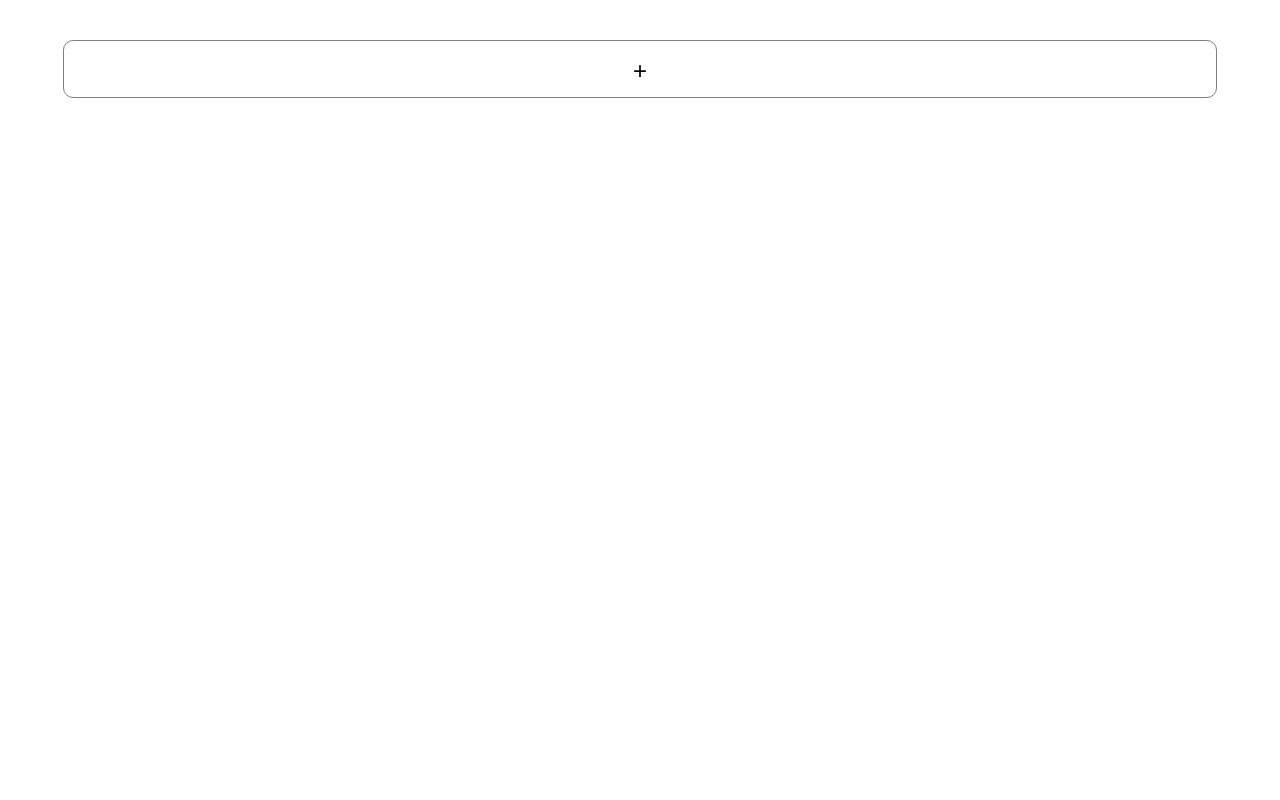
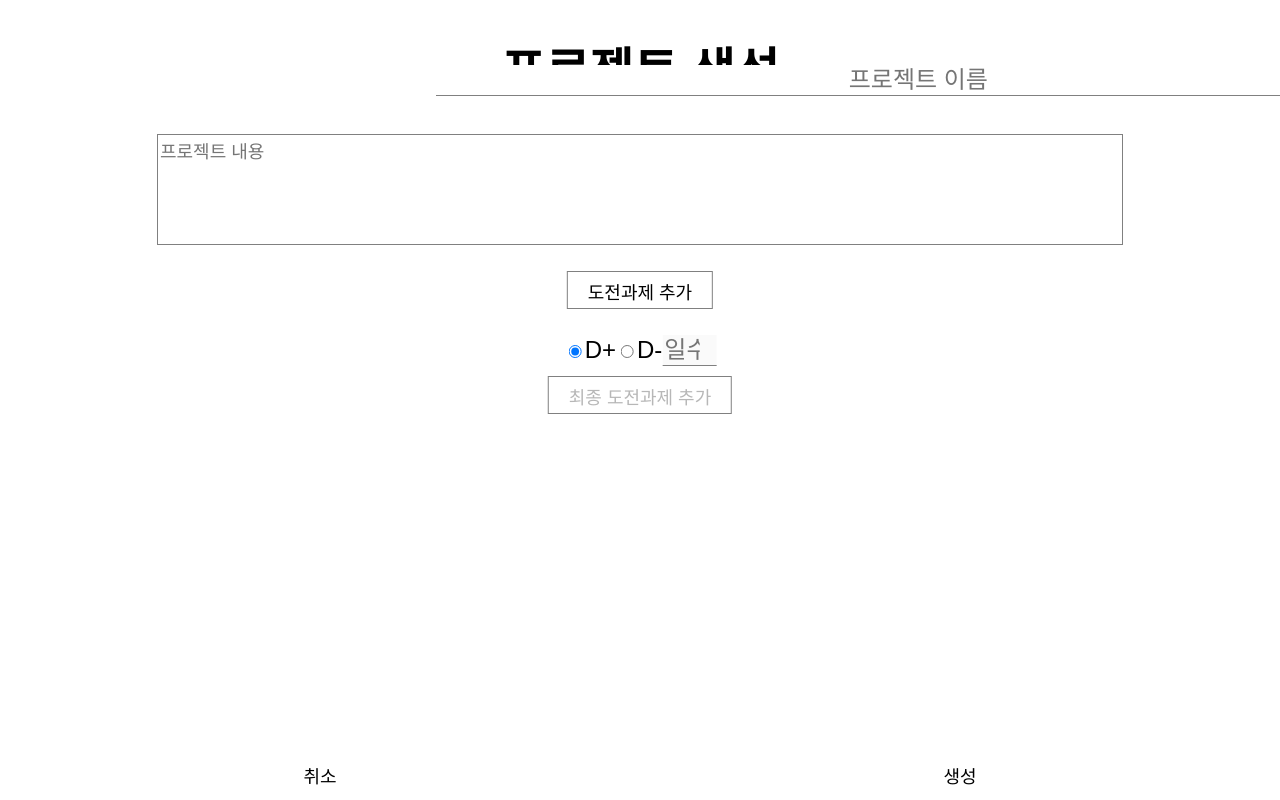
Before and after one commit to Leafurya/Dday-program, a React (Create React App) app in the folder client/: page / in a window 1280 px wide. Built offline with nearby package versions, Linux system fonts and the light colour scheme; a web font is replaced by a local one.

Commit message:
dev8
done design simply

```diff
--- a/client/src/App.css
+++ b/client/src/App.css
@@ -1,6 +1,5 @@
 @import url(//fonts.googleapis.com/earlyaccess/jejugothic.css);
 body{
-	overflow: hidden;
 	position: absolute;
 	height: 100%;
 	width: 100%;
@@ -12,7 +11,10 @@ li{
 }
 .App{
 	position: absolute;
-	overflow: hidden;
+	overflow: scroll;
 	height: 100%;
 	width: 100%;
 }
+textarea,input{
+	font-family: 'Jeju Gothic', sans-serif;
+}
--- a/client/src/App.js
+++ b/client/src/App.js
@@ -110,7 +110,7 @@ function App() {
 				NextDayCallbackFunc()
 			},1000);
 		}
-		PageCallbackFunc("Lobby");
+		PageCallbackFunc("Create");
 	},[]);
 	if(nowPage!=""){
 		return (
--- a/client/src/component/Create.js
+++ b/client/src/component/Create.js
@@ -1,4 +1,7 @@
 import React,{useRef,useEffect} from 'react';
+import "../style/Create.css";
+import "../style/Align.css";
+
 function GetElement(id){
 	return document.getElementById(id);
 }
@@ -14,6 +17,7 @@ function GetTaskInput(id,name,val){
 	var cntnt=val??prompt("도전과제 내용을 적어주세요.");
 	if(cntnt!=null){
 		var div=document.createElement("div");
+		div.classList="task_input_div";
 		div.id=(taskInputID)+"task_input";
 
 		var input=CreateTaskInput(name,cntnt)
@@ -50,7 +54,7 @@ function Create(props){
 	const minRef=useRef(null);
 	let taskInputs=[];
 	let lastTaskInputs=[];
-	let deleteBtn=<input type="button" value="삭제" onClick={()=>{
+	let deleteBtn=<input className="function_btn" type="button" value="삭제" onClick={()=>{
 		if(window.confirm('프로젝트 삭제를 원하신다면 확인을 눌러주십시오.\n한번 삭제한 프로젝트는 복구가 불가능합니다.')){
 			props.QuitCallback(modiData.name);
 			alert("프로젝트를 삭제하였습니다.");
@@ -80,19 +84,22 @@ function Create(props){
 		}
 	},[]);
 	return(
+		<div className="borad">
+			<h1 className="col_align_re">프로젝트 {modiData?"수정":"생성"}</h1>
+			<input className="col_align_re" id="prj_name" type="text" placeholder="프로젝트 이름" defaultValue={modiData?modiData.name:""}></input>
+			<textarea rows="5" className="col_align_re" id="prj_cntnt" placeholder="프로젝트 내용" defaultValue={modiData?modiData.data.cntnt:""}></textarea>
+			<div className='col_align_re sub_div'>
 				<div>
-			<h1>프로젝트 {modiData?"수정":"생성"}</h1>
-			<input id="prj_name" type="text" placeholder="프로젝트 이름" defaultValue={modiData?modiData.name:""}></input>
-			<textarea id="prj_cntnt" placeholder="프로젝트 내용" defaultValue={modiData?modiData.data.cntnt:""}></textarea>
-			<div>
-				<ul id="task_inputs">
-					<input type="button" value="도전과제 추가" onClick={()=>{
+					<input className="add_task_btn col_align_re" type="button" value="도전과제 추가" onClick={()=>{
 						GetTaskInput("task_inputs","task_input");
 					}}></input>
+					<ul className="task_input_ul" id="task_inputs">
 						{taskInputs}
 					</ul>
 				</div>
-			<div>
+			</div>
+			<div className="col_align_re sub_div">
+				<div className="col_align_re type_choice">
 					<input ref={plusRef} id="D+" type="radio" value="D+" name="project_type" onClick={()=>{
 						Disable(true);
 					}}/>D+
@@ -100,18 +107,19 @@ function Create(props){
 						Disable(false);
 					}}/>D-
 					<input type="number" placeholder="일수" id="prj_day" defaultValue={modiData?modiData.data.Day:""}></input>
-				<ul id="last_task_inputs">
-					<input id="last_task" type="button" value="최종 도전과제 추가" onClick={()=>{
+				</div>
+				<div>
+					<input className="add_task_btn col_align_re" id="last_task" type="button" value="최종 도전과제 추가" onClick={()=>{
 						GetTaskInput("last_task_inputs","last_task_input");
 					}}></input>
+					<ul id="last_task_inputs" className="task_input_ul">
 						{lastTaskInputs}
 					</ul>
-
-
 				</div>
-			<div>
-				<input type="button" value="취소" onClick={()=>{props.PageCallback("Lobby")}}></input>
-				<input type="button" value={modiData?"저장":"생성"} onClick={()=>{
+			</div>
+			<div className="function_btns">
+				<input className="function_btn" type="button" value="취소" onClick={()=>{props.PageCallback("Lobby")}}></input>
+				<input className="function_btn" type="button" value={modiData?"저장":"생성"} onClick={()=>{
 					if(modiData){
 						props.QuitCallback(modiData.name);
 					}
--- a/client/src/component/Lobby.js
+++ b/client/src/component/Lobby.js
@@ -17,7 +17,7 @@ function Lobby(props){
 				props.PageCallback("Project",{name:event.target.value});
 			}
 		}></input>
-			<label className="project_list_label" for={"prj"+i}>
+			<label className="project_list_label" htmlFor={"prj"+i}>
 				<div><span className="project_list_day">{"D"+prj.D+prj.Day}</span></div>
 				<div><span className="project_list_name">{prjName}</span></div>
 			</label>
@@ -33,7 +33,7 @@ function Lobby(props){
 							props.PageCallback("Create");
 						}
 					}></input>
-					<label  className="project_list_label plus_btn" for="create_btn">
+					<label  className="project_list_label plus_btn" htmlFor="create_btn">
 						<span className="plus_btn_value">+</span>
 					</label>
 				</li>
--- a/client/src/component/Project.js
+++ b/client/src/component/Project.js
@@ -1,4 +1,6 @@
 import React, {useEffect,useState} from 'react';
+import "../style/Project.css";
+import "../style/Align.css";
 
 function Project(props){
 	const [refresh,pageUpdate]=useState();
@@ -13,12 +15,17 @@ function Project(props){
 		taskEles.push(
 		<li key={eleID}>
 			<input className='when_start' type="checkbox" id={"task"+eleID} defaultChecked={data.tasks[t]} value={t} onChange={(event)=>{
-				console.log();
 				TaskCheck(event.target.value,event.target.checked);
+				if(event.target.checked){
+					document.querySelector("label[for="+event.target.id+"]").classList.add("checked");
+				}
+				else{
+					document.querySelector("label[for="+event.target.id+"]").classList.remove("checked");
+				}
 				console.log("data in project",data);
 				props.SaveDataCallback();
 			}}></input>
-			<label htmlFor={"task"+eleID}>{t}</label>
+			<label className='col_align_re' htmlFor={"task"+eleID}>{t}</label>
 		</li>)
 		eleID++;
 	}
@@ -33,14 +40,17 @@ function Project(props){
 	},[refresh])
 	return(
 		<div>
-			<h1>{"D"+data.D+data.Day}</h1>
-			<h2>{props.projectName}</h2>
-			<h4>{data.cntnt}</h4>
+			<div className="project_board">
+				<div><h1 className="col_align_re project_day">{"D"+data.D+data.Day}</h1></div>
+				<div><h2 className="col_align_re project_header">{props.projectName}</h2></div>
+				<div><h4 className="col_align_re project_content">{data.cntnt}</h4></div>
 				<ul>
 				{taskEles}
 				</ul>
-			<input type="button" value="로비" onClick={()=>{props.PageCallback("Lobby")}}></input>
-			<input className="when_start" type="button" value="포기" onClick={()=>{
+			</div>
+			<div className="function_btns">
+				<input className="function_btn" type="button" value="로비" onClick={()=>{props.PageCallback("Lobby")}}></input>
+				<input className="when_start function_btn" type="button" value="포기" onClick={()=>{
 					let str=prompt('프로젝트 포기를 원하신다면 "포기하겠습니다"를 적고 확인을 눌러주십시오.\n한번 포기한 프로젝트는 복구가 불가능합니다.');
 					console.log(str,str=="포기하겠습니다");
 					if(str=="포기하겠습니다"){
@@ -50,15 +60,16 @@ function Project(props){
 						props.PageCallback("Lobby");
 					}
 				}}></input>
-			<input className="when_ready" type="button" value="수정" onClick={()=>{
+				<input className="when_ready function_btn" type="button" value="수정" onClick={()=>{
 					props.PageCallback("Create",{name:props.projectName,data:data});
 				}}></input>
-			<input className="when_ready" type="button" value="시작" onClick={()=>{
+				<input className="when_ready function_btn" type="button" value="시작" onClick={()=>{
 					if(props.StartProjectCallback(props.projectName)){
 						pageUpdate({...refresh})
 					}
 				}}></input>
 			</div>
+		</div>
 	)
 }
 export default Project;
--- /dev/null
+++ b/client/src/style/Align.css
@@ -0,0 +1,38 @@
+.center_align_re{
+	display: inline-block;
+	position: relative;
+	transform: translate(-50%,-50%);
+	left: 50%;
+	top: 50%;
+}
+.col_align_re{
+	display: inline-block;
+	position: relative;
+	transform: translateX(-50%);
+	left: 50%;
+}
+.row_align_re{
+	display: inline-block;
+	position: relative;
+	transform: translateY(-50%);
+	top: 50%;
+}
+.center_align_ab{
+	display: inline-block;
+	position: absolute;
+	transform: translate(-50%,-50%);
+	left: 50%;
+	top: 50%;
+}
+.col_align_ab{
+	display: inline-block;
+	position: absolute;
+	transform: translateX(-50%);
+	left: 50%;
+}
+.row_align_ab{
+	display: inline-block;
+	position: absolute;
+	transform: translateY(-50%);
+	top: 50%;
+}
--- /dev/null
+++ b/client/src/style/Create.css
@@ -0,0 +1,99 @@
+input[type=text]{
+	border: none;
+	font-size: x-large;
+	text-align: center;
+	width: 75%;
+	margin-bottom: 20px;
+	border-bottom: 1px solid gray;
+}
+.borad{
+	position: relative;
+	height: 99%;
+}
+input[type=number]{
+	width: 50px;
+	font-size: x-large;
+	border: none;
+	border-bottom: 1px solid gray;
+}
+textarea{
+	border: 1px solid gray;
+	width: 75%;
+	resize: none;
+	font-size: large;
+}
+input[type=text]:focus,input[type=number]:focus,textarea:focus{
+	outline: none;
+}
+.task_input_ul{
+	padding: 0;
+	position: relative;
+	max-height: 150px;
+	margin: 0;
+	overflow: scroll;
+}
+#last_task_inputs{
+	width: 100%;
+}
+.task_input_ul input[type=text]{
+	width: 50%;
+}
+.sub_div{
+	width: 70%;
+	margin-top: 20px;
+}
+.sub_div div input[type=button]{
+	font-size: large;
+	background: none;
+	border: none;
+	border: 1px solid gray;
+}
+.task_input_div{
+	width: 90%;
+	display: grid;
+	grid-template-columns: 5fr 1fr;
+	position: relative;
+	transform: translateX(-50%);
+	left: 50%;
+	margin: 0;
+	margin-bottom: 4px;
+}
+.task_input_ul input[type=button]{
+	padding: 7px 7px 3px 7px;
+}
+.add_task_btn{
+	padding: 6px 20px 4px 20px;
+}
+.task_input_div input[type=text]{
+	width: 100%;
+	margin: 0;
+	font-size: medium;
+}
+.type_choice{
+	margin-bottom: 10px;
+}
+.function_btns{
+	position: fixed;
+	bottom: 0;
+	width: 100%;
+	height: 50px;
+
+}
+.function_btn:first-child:nth-last-child(2),
+.function_btn:first-child:nth-last-child(2) ~ .function_btn{
+	width: 50%;
+}
+.function_btn:first-child:nth-last-child(3),
+.function_btn:first-child:nth-last-child(3) ~ .function_btn{
+	width: 33.33%;
+}
+.function_btn:first-child:nth-last-child(4),
+.function_btn:first-child:nth-last-child(4) ~ .function_btn{
+	width: 25%;
+}
+.function_btn{
+	height: 100%;
+	font-size: large;
+	background: none;
+	border: none;
+}
--- /dev/null
+++ b/client/src/style/Project.css
@@ -0,0 +1,31 @@
+.project_board{
+	position: absolute;
+	transform: translateX(-50%);
+	left: 50%;
+	width: 90%;
+	top: 30px;
+}
+.project_day{
+	font-size: 3em;
+	margin-bottom: 0;
+}
+.project_header,.project_content{
+	overflow-wrap: break-word;
+	margin-bottom: 0;
+	text-align: center;
+}
+.project_board ul{
+	padding: 0;
+	border: 1px solid gray;
+	border-radius: 10px;
+}
+.project_board ul li{
+	margin: 20px 0 20px 0;
+
+}
+.project_board ul input{
+	display: none;
+}
+.checked{
+	text-decoration: line-through;
+}
```
Lines whose indentation alone changed are shown as unchanged.
